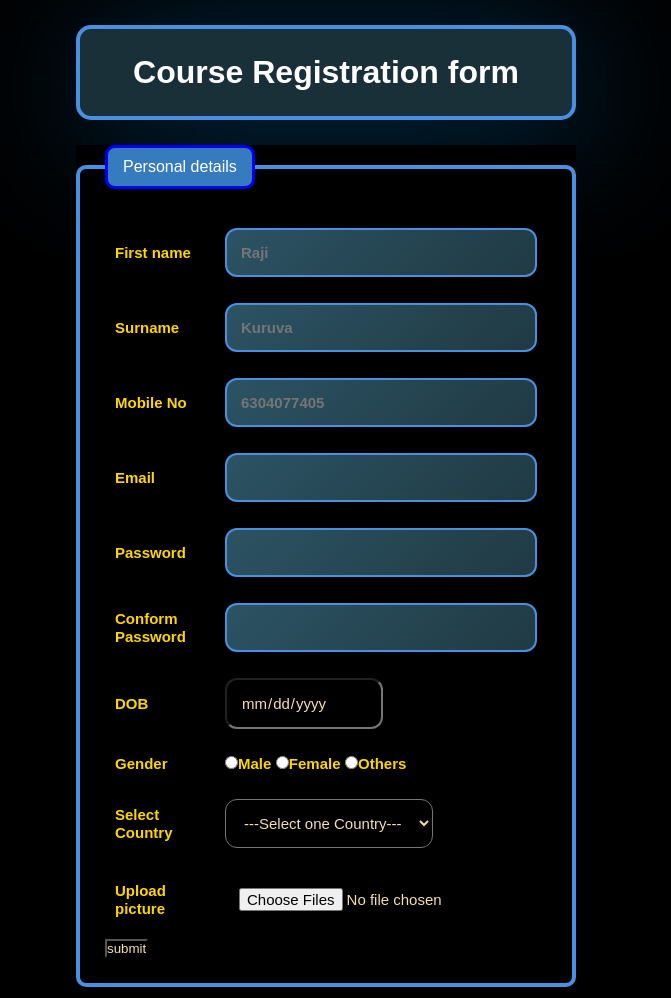
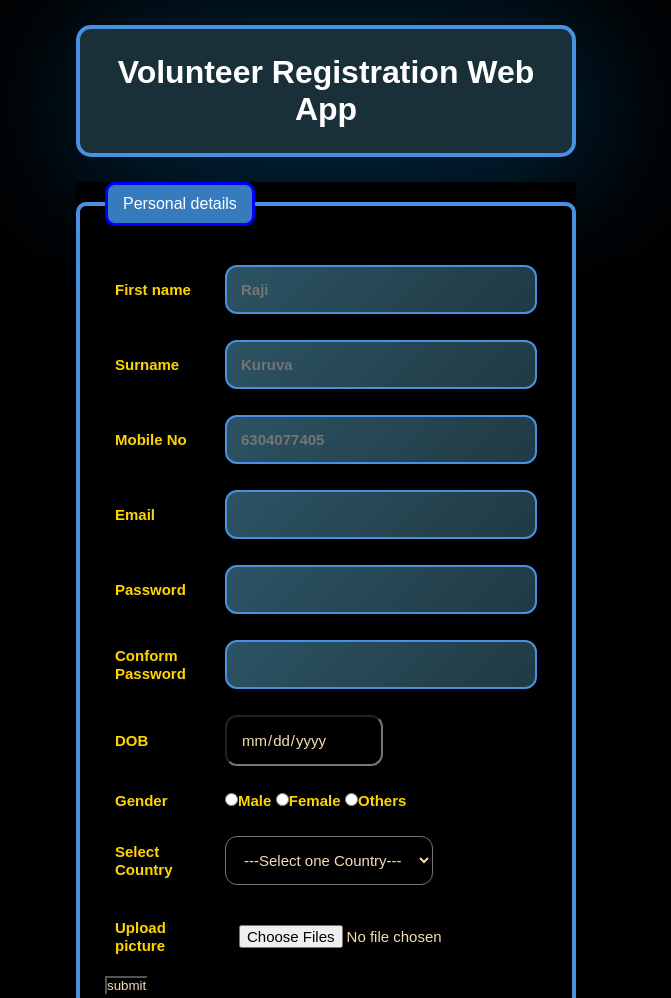
Before and after one commit to raji901999raji-gif/course-reg-form, a plain HTML site: page index.html in a window 1280 px wide. Shown: the top 998 px of the page, without its empty margins (314-985 px from the left). Drawn offline with Linux system fonts and the light colour scheme.

```diff
--- a/index.html
+++ b/index.html
@@ -7,7 +7,7 @@
     <link rel="stylesheet" href="/forms.css">
   </head>
   <body>
-    <h1 class="heading">Course Registration form</h1>
+    <h1 class="heading">Volunteer Registration Web App</h1>
     <form action="https://tai.thetapacademy.com/">
       <fieldset style="border-radius: 10px">
         <legend>Personal details</legend>
```
